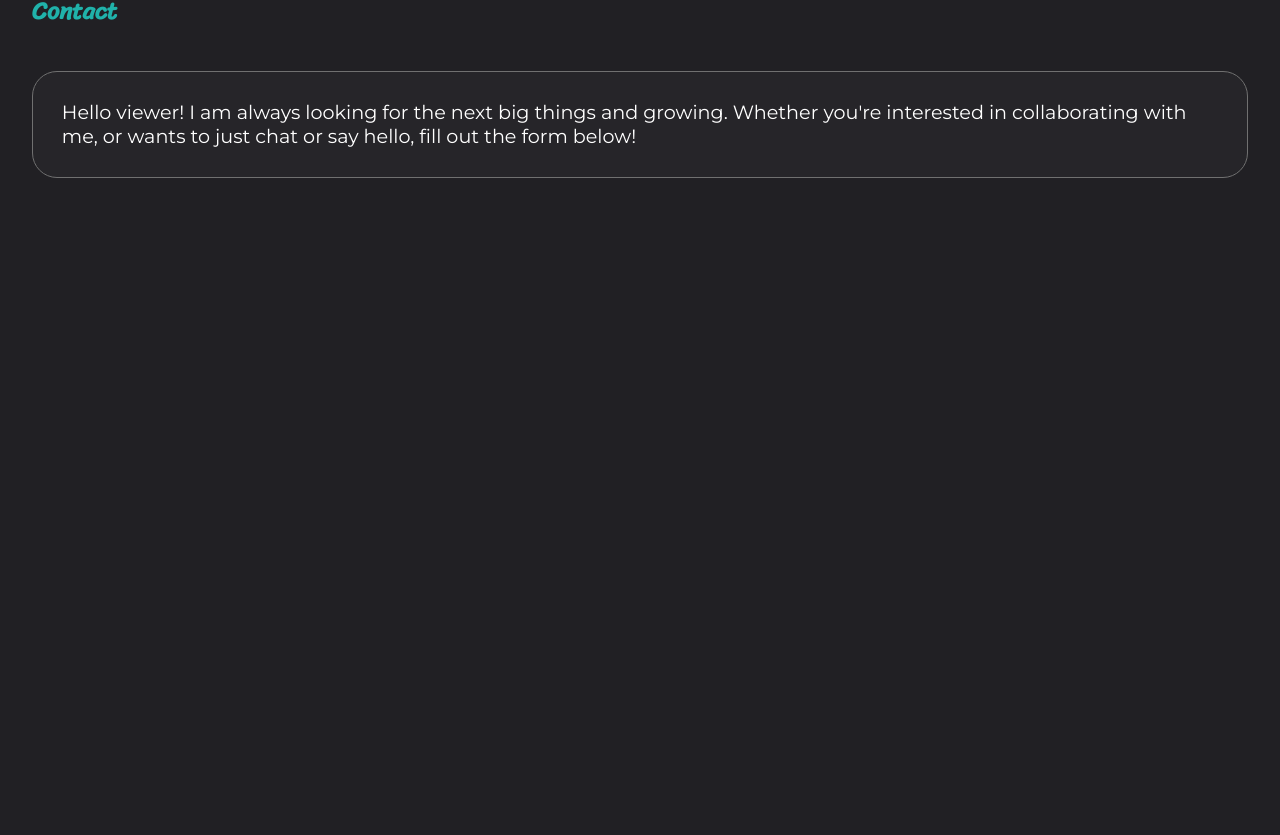
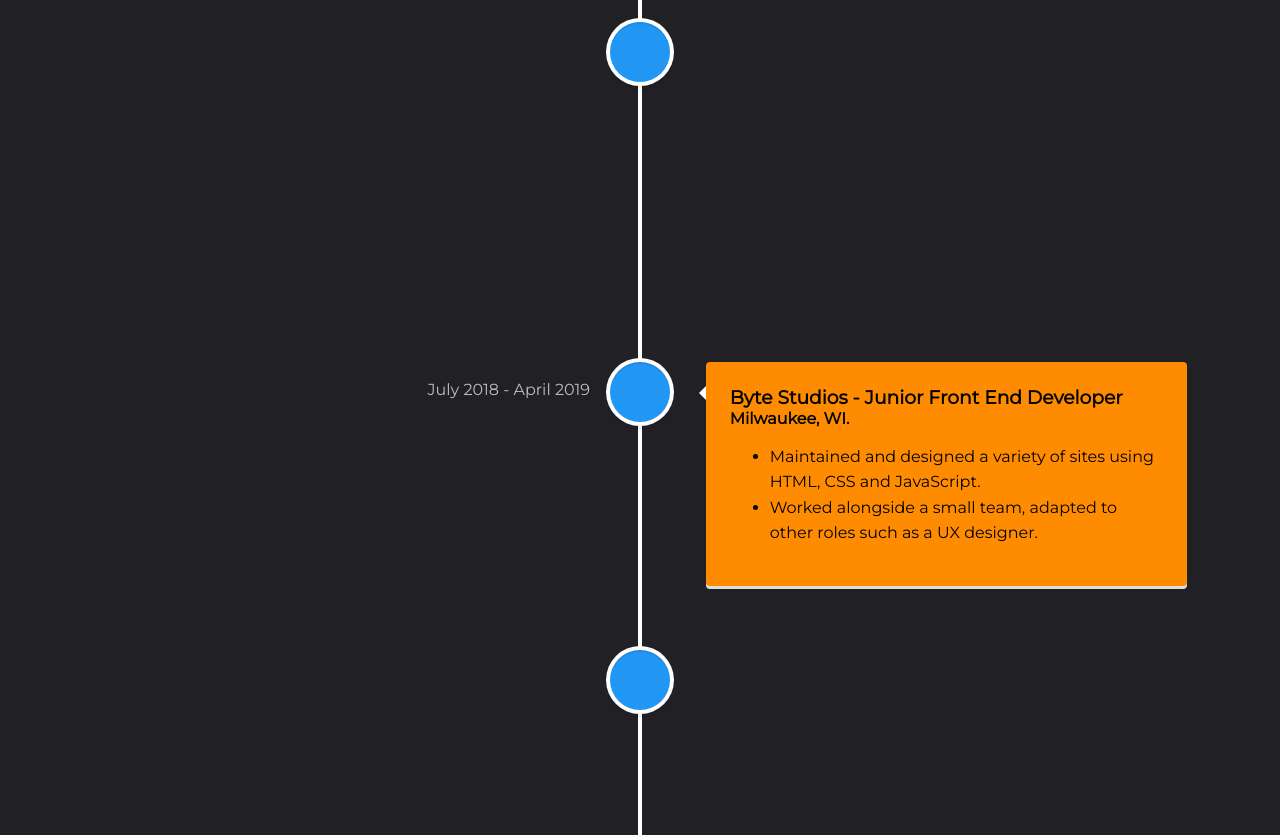
Before and after one commit to WesloTheWeb/my-portfolio, a React (Create React App) app: page / in a window 1280 px wide. Shown: the part 1805-2640 px from the top of the page. Before the commit the page ends 2021 px from the top, so only its background shows below. Built offline with nearby package versions, Linux system fonts and the light colour scheme.

Commit message:
Timeline
Lets do thet timewarp againnnnn
Timeline enabled.

```diff
--- a/package.json
+++ b/package.json
@@ -9,7 +9,8 @@
     "react": "^16.12.0",
     "react-dom": "^16.12.0",
     "react-router-dom": "^5.1.2",
-    "react-scripts": "3.3.1"
+    "react-scripts": "3.3.1",
+    "react-vertical-timeline-component": "^2.5.0"
   },
   "scripts": {
     "start": "react-scripts start",
--- a/src/App.js
+++ b/src/App.js
@@ -7,6 +7,7 @@
 import Social from './components/Social/Social';
 import ProjectViewControls from './containers/ProjectViewControls/ProjectViewControls';
 import ProjectView from './containers/ProjectViewControls/ProjectView/ProjectView';
+import Experience from './containers/Experience/Experience';
 import Contact from './components/Contact/Contact';
 
 function App() {
@@ -25,7 +26,7 @@
         </section>
         <section className="contentSection">
           <SectionIntroduction>Experience</SectionIntroduction>
-
+          <Experience />
         </section>
         <section className="contentSection">
           <SectionIntroduction>Contact</SectionIntroduction>
--- /dev/null
+++ b/src/containers/Experience/Experience.js
@@ -0,0 +1,73 @@
+import React from 'react';
+import { VerticalTimeline, VerticalTimelineElement } from 'react-vertical-timeline-component';
+import 'react-vertical-timeline-component/style.min.css';
+import classes from './Experience.module.css';
+
+const { experienceSpotlight } = classes;
+
+const experience = (props) => {
+    return (
+        <>
+            <VerticalTimeline>
+                <VerticalTimelineElement
+                    className="vertical-timeline-element--work"
+                    contentStyle={{ background: 'rgb(233, 30, 99)', color: '#fff' }}
+                    contentArrowStyle={{ borderRight: '7px solid  rgb(33, 150, 243)' }}
+                    date="April 2019 - October 2019"
+                    iconStyle={{ background: 'rgb(33, 150, 243)', color: '#fff' }}
+                >
+                    <h3 className="vertical-timeline-element-title">Kohl's Corporate - Front End Developer</h3>
+                    <h4 className="vertical-timeline-element-subtitle">Menomenee Falls, WI</h4>
+                    <p>
+                        <ul>
+                            <li>Worked and designed the homepage and coupon page, as well as a 2019 redesign</li>
+                            <li>Delivered on time of any changes and scope creep of our sprints.</li>
+                            <li>Improved existing systems of the team to increase productivity and workflow</li>
+                        </ul>
+                    </p>
+                </VerticalTimelineElement>
+                <VerticalTimelineElement
+                    className="vertical-timeline-element--work"
+                    date="July 2018 - April 2019"
+                    contentStyle={{ background: 'rgb(255,140,0)' }}
+                    iconStyle={{ background: 'rgb(33, 150, 243)', color: '#fff' }}
+                >
+                    <h3 className={experienceSpotlight}>Byte Studios - Junior Front End Developer</h3>
+                    <h4 className={experienceSpotlight}>Milwaukee, WI.</h4>
+                    <p>
+                        <ul>
+                            <li>Maintained and designed a variety of sites using HTML, CSS and JavaScript.</li>
+                            <li>Worked alongside a small team, adapted to other roles such as a UX designer.</li>
+                        </ul>
+                    </p>
+                </VerticalTimelineElement>
+                <VerticalTimelineElement
+                    className="vertical-timeline-element--work"
+                    date="April 2018 - May 2018"
+                    contentStyle={{ background: 'rgb(33, 150, 243)', color: '#fff' }}
+                    iconStyle={{ background: 'rgb(33, 150, 243)', color: '#fff' }}
+                >
+                    <h3 className="vertical-timeline-element-title">Main Street Justice (Contract)</h3>
+                    <h4 className="vertical-timeline-element-subtitle">Madison, WI</h4>
+                    <p>
+                        <ul>
+                            <li>Designed and built a site for a Madison Law Office from start to finish.</li>
+                            <li>Utilized many of the skills learned from bootcamp including writing legal contract in this freelance opportunity.</li>
+                        </ul>
+                    </p>
+                </VerticalTimelineElement>
+
+
+                <VerticalTimelineElement
+                    iconStyle={{ background: 'rgb(16, 204, 82)', color: '#fff' }}
+                    className="vertical-timeline-element--work"
+                    date="Fall of 2017 converted to tech after bootcamp and self taught path"
+                />
+
+            </VerticalTimeline>
+        </>
+    );
+};
+
+
+export default experience;
--- /dev/null
+++ b/src/containers/Experience/Experience.module.css
@@ -0,0 +1,8 @@
+span {
+    color: #fff;
+}
+
+.experienceSpotlight {
+    color: #000;
+    margin: 0 auto;
+}
```
Also changed, not shown: src/containers/Experience/VerticalTimeLine/VerticalTimeLine.js (added), 1 other file (tests, documents, lock files or other folders).
